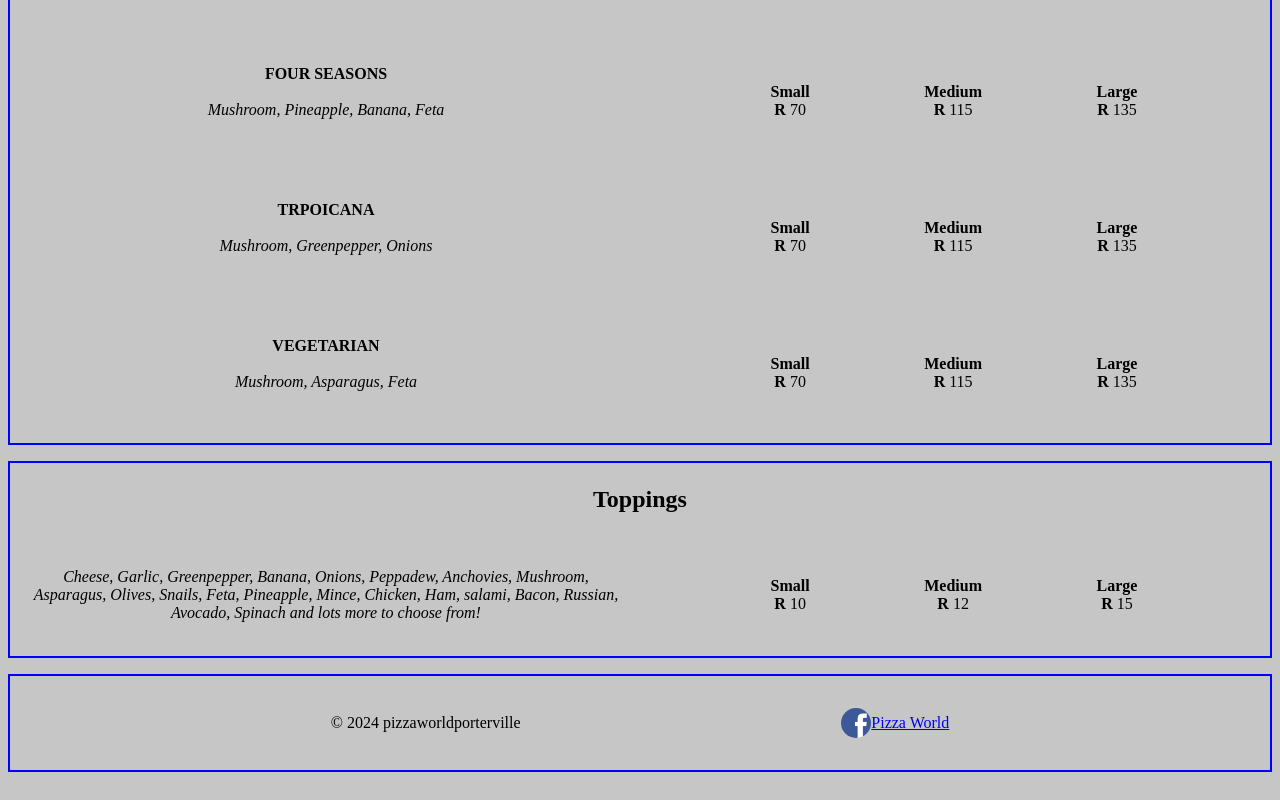
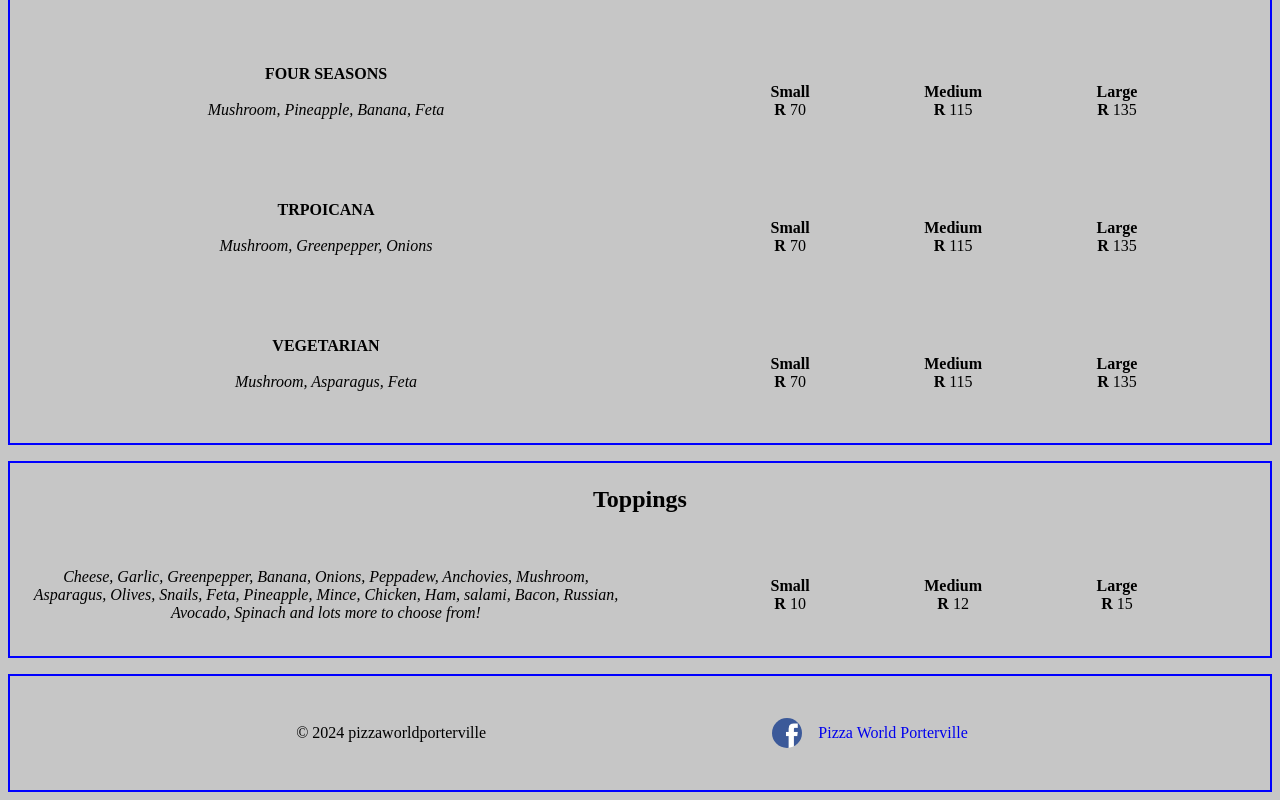
Before and after one commit to AdriaanNaude/pizza-world-web, a React (Vite) app: page / in a window 1280 px wide. Shown: the part 4891-5691 px from the top of the page. Built offline with nearby package versions, Linux system fonts and the light colour scheme.

Commit message:
fix: css split to separate directories and mistakes

```diff
--- a/index.html
+++ b/index.html
@@ -4,7 +4,7 @@
     <meta charset="UTF-8" />
     <link rel="icon" type="image/x-icon" href="/pizza_world_pic.png" />
     <meta name="viewport" content="width=device-width, initial-scale=1.0" />
-    <title>Pizza World</title>
+    <title>Pizza World Porterville</title>
   </head>
   <body>
     <div id="root"></div>
--- a/package.json
+++ b/package.json
@@ -12,7 +12,8 @@
   "dependencies": {
     "react": "^18.2.0",
     "react-dom": "^18.2.0",
-    "react-router-dom": "^6.22.3"
+    "react-router-dom": "^6.22.3",
+    "react-router-hash-link": "^2.4.3"
   },
   "devDependencies": {
     "@types/react": "^18.2.66",
--- a/src/App.jsx
+++ b/src/App.jsx
@@ -1,5 +1,5 @@
-import Header from './Header.jsx'
-import Footer from './Footer.jsx'
+import Header from './Header/Header.jsx'
+import Footer from './Footer/Footer.jsx'
 import Body from './Body.jsx'
 import Bodyseafood from './Bodyseafood.jsx'
 import Bodyveg from './Bodyveg.jsx'
--- a/src/Footer.jsx
+++ /dev/null
@@ -1,19 +0,0 @@
-import logo from './facebook-logo.jpeg';
-function Footer(){
-
-   const date = new Date().getFullYear();
-
-    return(
-        <footer className="main-footer">
-            <div className="footerinfo-one">
-                &copy; {date} pizzaworldporterville
-            </div>
-            <div className="footerinfo-two">
-                <img className="facebook-img" src={logo} alt="faceBook logo" /> <a href="https://www.facebook.com/PizzaWorldPorterville?mibextid=ZbWKwL">Pizza World</a>
-            </div>
-        </footer>
-    );
-
-}
-
-export default Footer
--- /dev/null
+++ b/src/Footer/Footer.jsx
@@ -0,0 +1,20 @@
+import styles from './Footer.module.css'
+import logo from './../images/facebook-logo.jpeg';
+function Footer(){
+
+   const date = new Date().getFullYear();
+
+    return(
+        <footer className={styles.main_footer}>
+            <div className={styles.footerinfo_one}>
+                &copy; {date} pizzaworldporterville
+            </div>
+            <div className={styles.footerinfo_two}>
+                <img className={styles.facebook_img} src={logo} alt="faceBook logo" /> <a href="https://www.facebook.com/PizzaWorldPorterville?mibextid=ZbWKwL">Pizza World Porterville</a>
+            </div>
+        </footer>
+    );
+
+}
+
+export default Footer
--- /dev/null
+++ b/src/Footer/Footer.module.css
@@ -0,0 +1,29 @@
+.main_footer{
+    display: flex;
+    justify-content: space-evenly;
+    border: 2px solid blue;
+    text-align: center;
+    padding: 1rem;
+}
+.main_footer div{
+    align-self: center;
+    padding: 1rem;
+}
+.main_footer .footerinfo_two{
+    display: flex;
+    align-items: center;
+}
+.facebook_img{
+    border-radius: 50%;
+    width: 30px;
+    height: 30px;
+}
+a{
+    text-decoration: none;
+    padding: 1rem;
+}
+@media screen and (max-width: 600px){
+    .main_footer{
+        flex-direction: column;
+    }
+}
--- a/src/Header.jsx
+++ b/src/Header/Header.jsx
@@ -1,14 +1,16 @@
+import styles from './Header.module.css'
+
 function Header(){
 
     const phoneNumber = "0768545124";
 
     return(
-        <header className="main-header">
-            <h1 className="main-name">Pizza World Porterville</h1>
-            <div className="contact">
+        <header className={styles.main_header}>
+            <h1 className={styles.main_name}>Pizza World Porterville</h1>
+            <div className={styles.contact}>
                 <b>Phone:</b> {phoneNumber}
             </div>
-            {/*<nav className="main-nav">
+            {/*<nav className=r{styles.main_nav}>
                 <a href="">Menu</a>
                 <a href="">Specials</a>
                 <a href="">Extra</a>
--- /dev/null
+++ b/src/Header/Header.module.css
@@ -0,0 +1,42 @@
+.main_header{
+    display: flex;
+    border: 2px solid blue;
+    padding: 1rem;
+    justify-content: space-evenly;
+    text-align: center;
+}
+@media screen and (max-width: 600px){
+    .main_header{
+        flex-direction: column;
+    }
+}
+.main_name{
+    color: blue;
+    padding: 1rem;
+}
+.contact{
+    display: flex;
+    justify-content: center;
+    align-items: center;
+    justify-content: center;
+    padding: 1rem;
+}
+.main_nav a{
+    margin: 1rem;
+    width: 100%;
+
+}
+
+@media screen and (max-width: 500px){
+
+    .main_name{
+        margin: 1rem;
+    }
+    .contact{
+        margin: 1rem;
+    }
+    .main_nav{
+        display: flex;
+    }
+
+}
--- a/src/index.css
+++ b/src/index.css
@@ -1,48 +1,7 @@
 :Root{
     background-color: #c6c6c6;
 }
-.main-header{
-    display: flex;
-    border: 2px solid blue;
-    padding: 1rem;
-    justify-content: space-evenly;
-    text-align: center;
-}
-@media screen and (max-width: 600px){
-    .main-header{
-        flex-direction: column;
-    }
-}
-.main-name{
-    color: blue;
-    padding: 1rem;
-}
-.contact{
-    display: flex;
-    justify-content: center;
-    align-items: center;
-    justify-content: center;
-    padding: 1rem;
-}
-.main-nav a{
-    margin: 1rem;
-    width: 100%;
 
-}
-
-@media screen and (max-width: 500px){
-
-    .main-name{
-        margin: 1rem;
-    }
-    .contact{
-        margin: 1rem;
-    }
-    .main-nav{
-        display: flex;
-    }
-
-}
 
 /* Body */
 
@@ -106,31 +65,3 @@
 
 
 /* footer */
-
-.main-footer{
-    display: flex;
-    justify-content: space-evenly;
-    border: 2px solid blue;
-    text-align: center;
-    padding: 1rem;
-}
-.main-footer div{
-    align-self: center;
-    padding: 1rem;
-}
-.main-footer .footerinfo-two{
-    display: flex;
-    align-items: center;
-}
-.facebook-img{
-    border-radius: 50%;
-    width: 30px;
-    height: 30px;
-
-}
-
-@media screen and (max-width: 600px){
-    .main-footer{
-        flex-direction: column;
-    }
-}
--- a/src/pizzas.json
+++ b/src/pizzas.json
@@ -88,7 +88,7 @@
      "toppings": "Bacon, Mince, Onions, Greenpepper, Chilli sauce"
     },
     {
-     "name": "VENIC",
+     "name": "VENICE",
      "toppings": "Russian, Chilli sauce"
     },
     {
```
Also changed, not shown: src/images/facebook-logo.jpeg (renamed from src/facebook-logo.jpeg), 1 other file (tests, documents, lock files or other folders).
